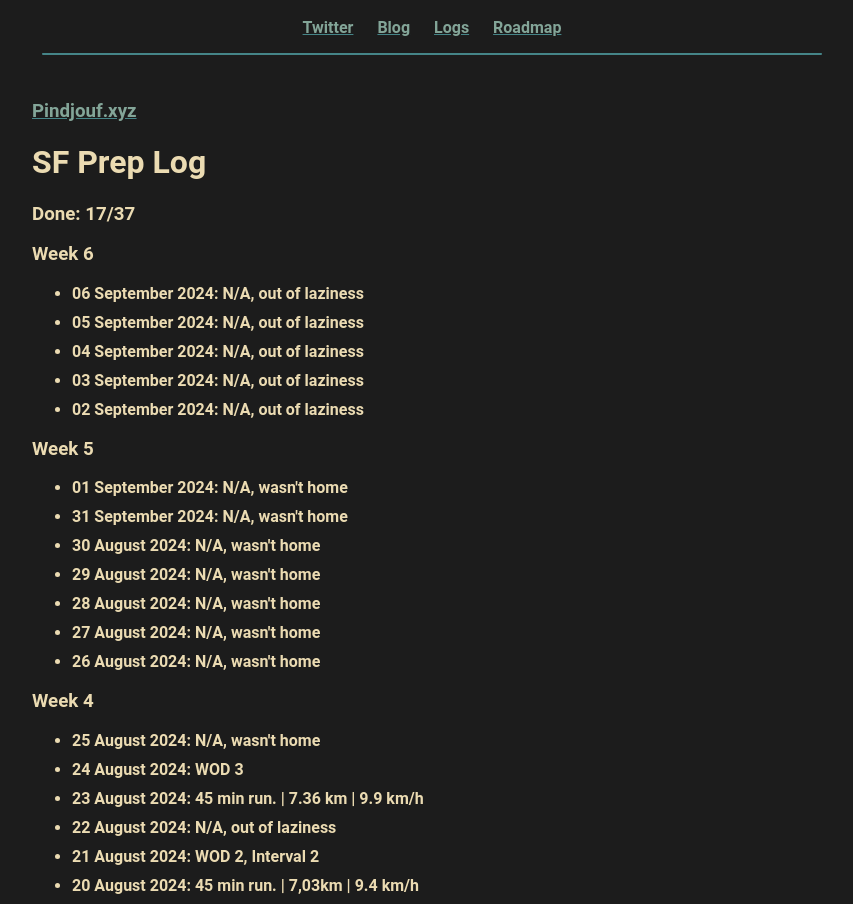
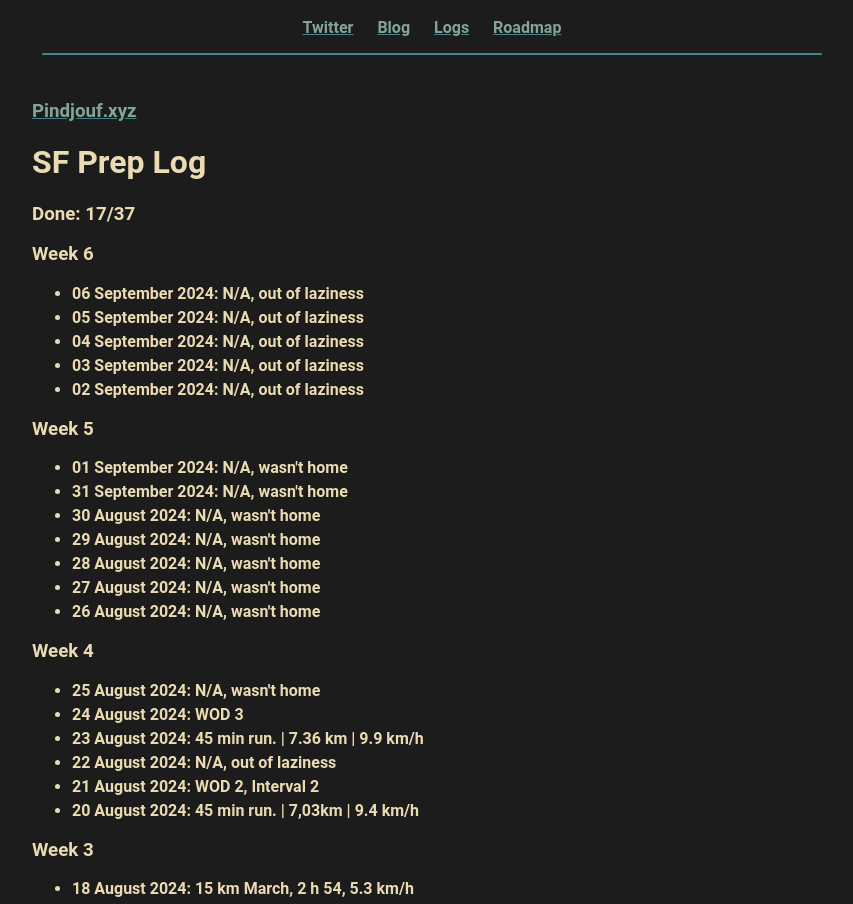
Before and after one commit to pindjouf/pindjouf.xyz, a PHP site: page /logs/sf_log.html in a window 1280 px wide. Shown: the top 904 px of the page, without its empty margins (208-1061 px from the left). Run offline with PHP 8.4, Linux system fonts and the light colour scheme.

Commit message:
change list itme spacing

```diff
--- a/style.css
+++ b/style.css
@@ -37,8 +37,8 @@
     line-height: 22px;
 }
 
-li {
-    margin: 10px 0;
+ul li {
+margin-bottom: 5px;
 }
 
 .nav {
```
